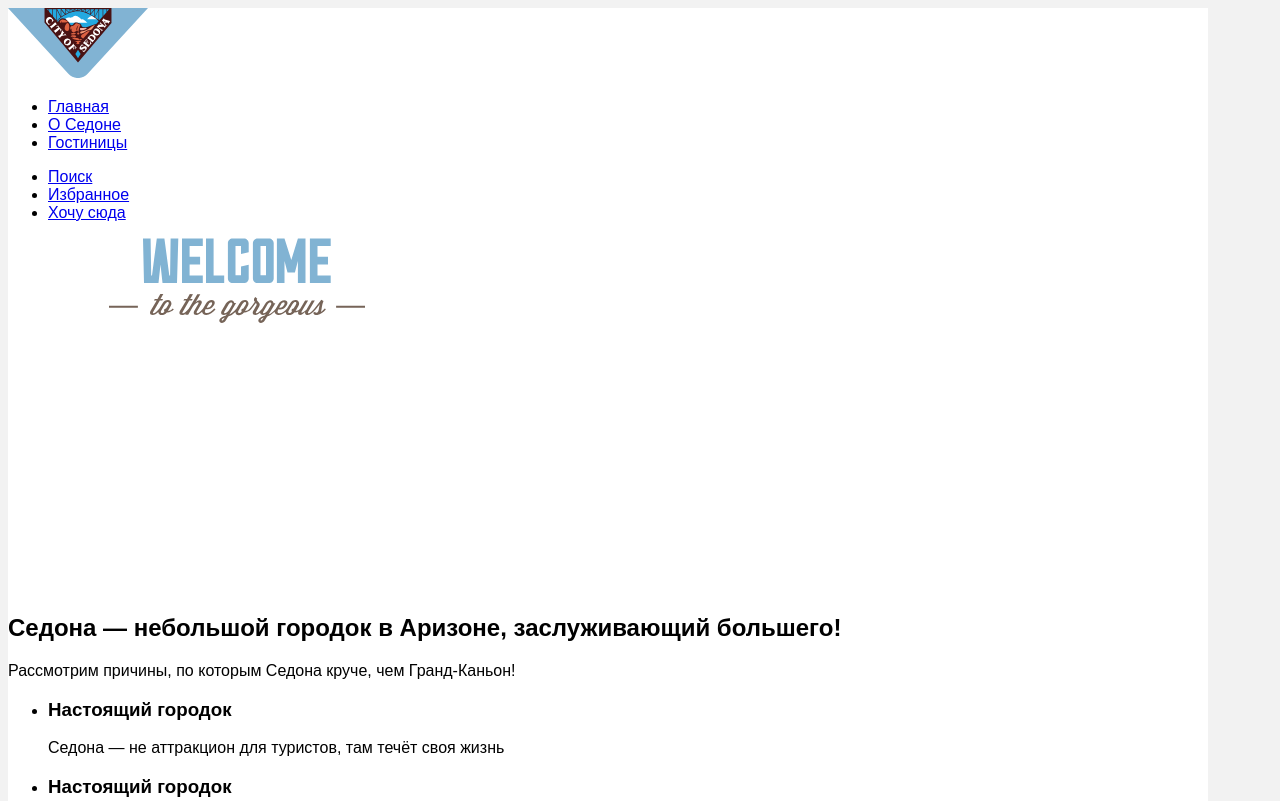
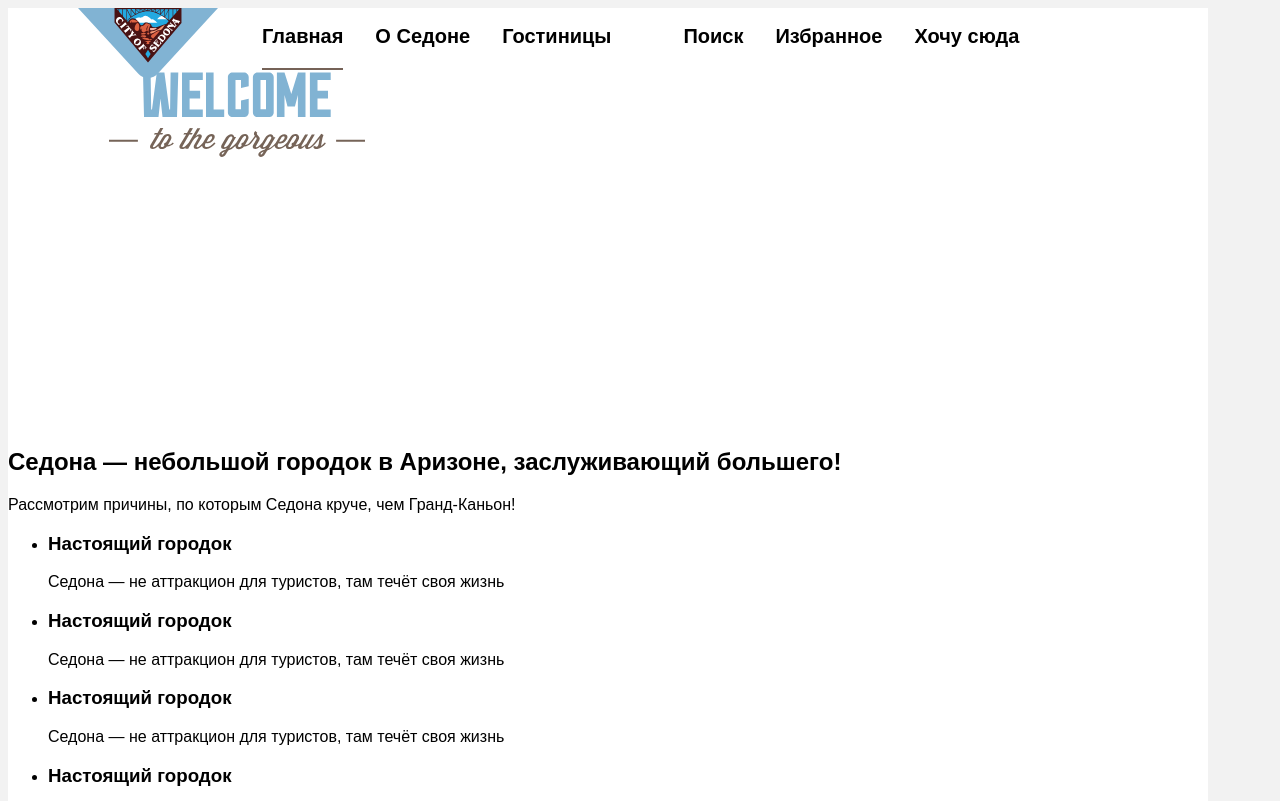
Before and after one commit to htmlacademy-htmlcss/2314041-sedona-36, a plain HTML site: page index.html in a window 1280 px wide. Shown: the top 801 px of the page. Drawn offline with Linux system fonts and the light colour scheme; a web font is replaced by a local one.

Commit message:
Начало стилизации хедера

```diff
--- a/index.html
+++ b/index.html
@@ -15,7 +15,7 @@
         <nav class="navigation">
           <ul class="navigation-list">
             <li class="navigation-item">
-              <a class="navigation-link" href="#">Главная</a>
+              <a class="navigation-link underline" href="#">Главная</a>
             </li>
             <li class="navigation-item">
               <a class="navigation-link" href="#">О Седоне</a>
--- a/style.scss
+++ b/style.scss
@@ -1,25 +1,61 @@
 @font-face {
   font-family: "PT Sans";
-  src: url("fonts/ptsans-400.woff2") format("woff2"),
-       url("fonts/ptsans-400.woff2") format("woff");
+  src: url("fonts/ptsans-400.woff2") format("woff2"), url("fonts/ptsans-400.woff2") format("woff");
   font-weight: 400;
   font-style: normal;
 }
 @font-face {
   font-family: "PT Sans";
-  src: url("fonts/ptsans-700.woff2") format("woff2"),
-       url("fonts/ptsans-700.woff2") format("woff");
+  src: url("fonts/ptsans-700.woff2") format("woff2"), url("fonts/ptsans-700.woff2") format("woff");
   font-weight: 700;
   font-style: normal;
+}
+a {
+  text-decoration: none;
 }
 body {
   font-family: 'PT Sans', sans-serif;
 	background-color: #f2f2f2;
 }
 .container {
-	width: 1200px;
+	max-width: 1200px;
 	background-color: #fff;
 }
 //Header
+header {
+  display: flex;
+  max-height: 64px;
+}
+.header-logo {
+  padding-left: 70px;
+}
+.navigation {
+  display: flex;
+}
+.navigation-list {
+  list-style: none;
+  padding-left: 44px;
+  display: flex;
+}
+.navigation-user {
+  display: flex;
+  list-style: none;
+}
+.navigation-item {
+  margin-right: 32px;
+  font-weight: bold;
+  font-size: 20px;
+  line-height: 24px;
+  &:first-child {
+
+  }
+}
+.navigation-link {
+  color: #000;
+}
+.underline {
+  border-bottom: 2px solid #756257;
+  padding-bottom: 21px;
+}
 
 //Main
```
Also changed, not shown: css/style.css.
